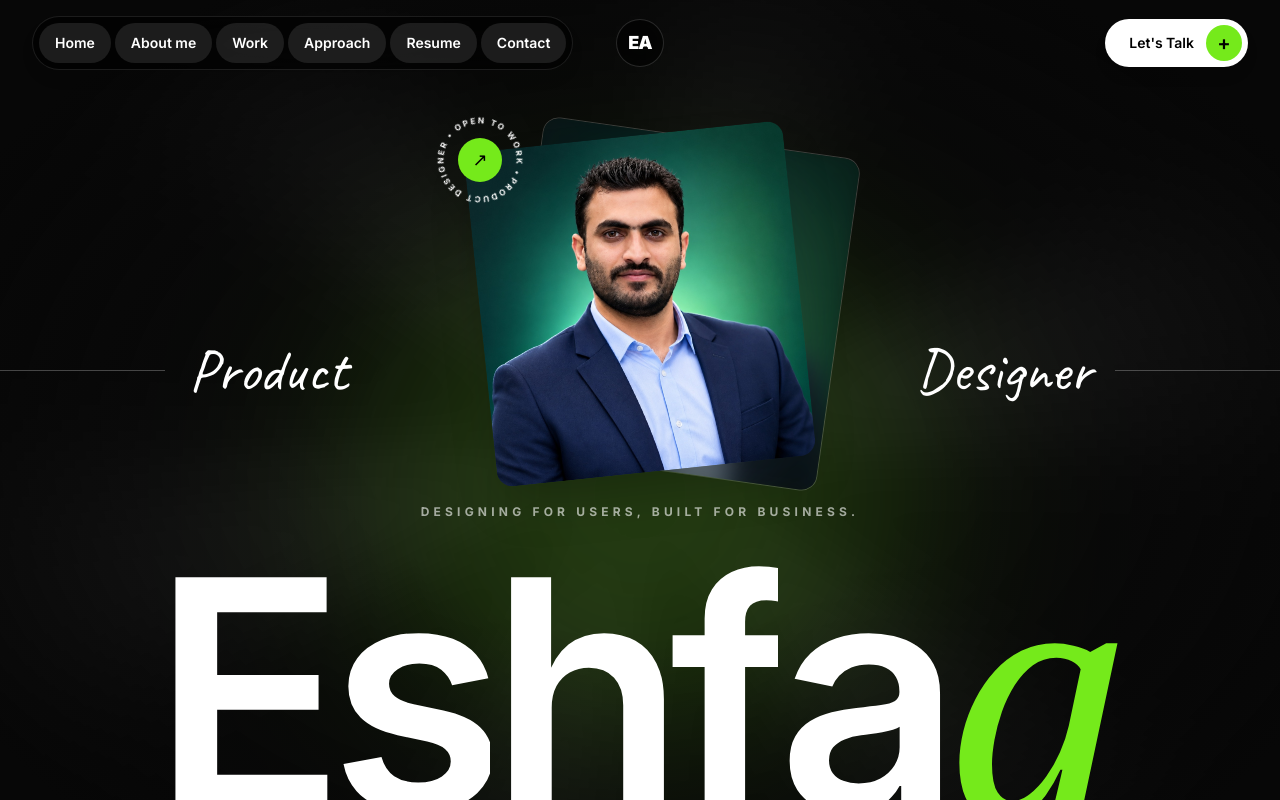
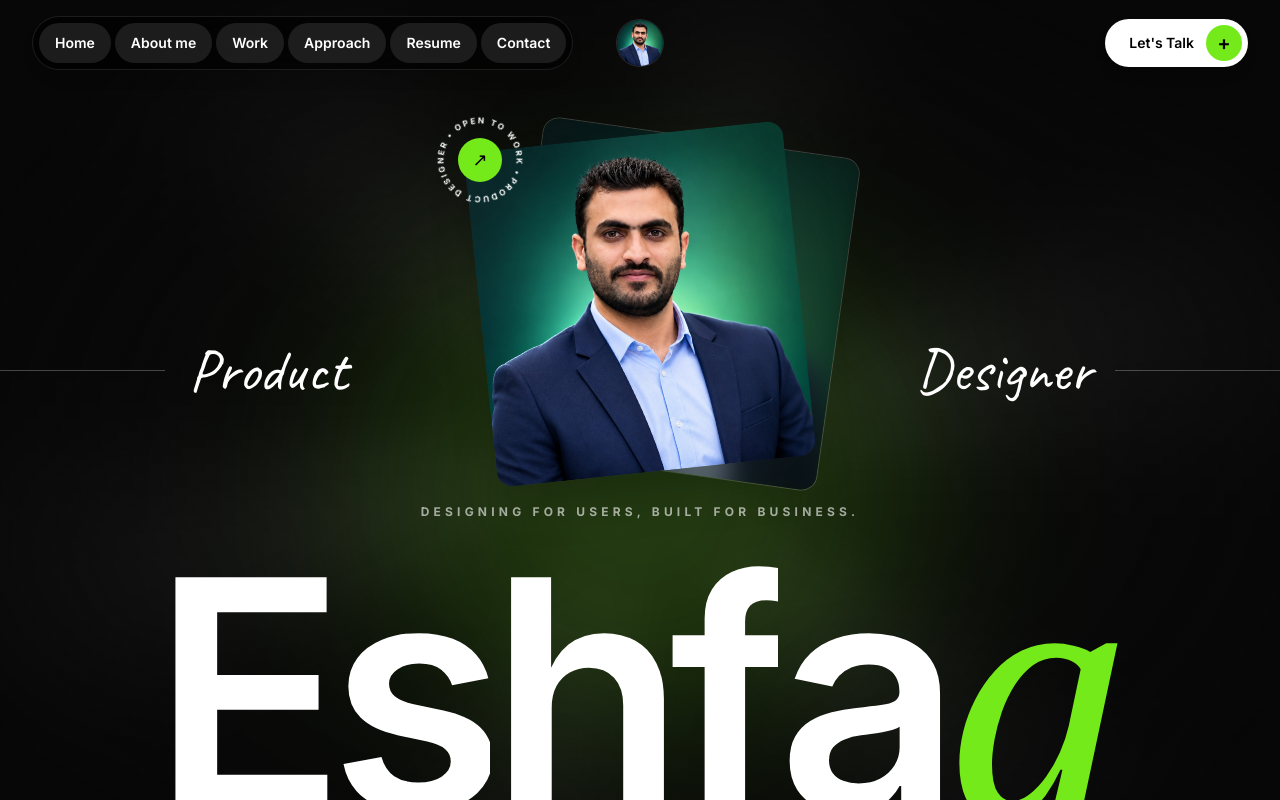
Before and after one commit to basitkarim04/Portfolio-Basit, a Next.js app: page / in a window 1280 px wide. Shown: the top 800 px of the page. Built offline with nearby package versions, Linux system fonts and the light colour scheme.

Commit message:
Update profile image in header for enhanced visual appeal

```diff
--- a/app/page.tsx
+++ b/app/page.tsx
@@ -162,9 +162,9 @@ export default function Home() {
           </button>
           <a
             href="#home"
-            className="flex h-11 w-11 items-center justify-center rounded-full border border-white/15 sm:h-12 sm:w-12 bg-black/60 text-lg font-black tracking-tighter text-white backdrop-blur-xl"
+            className="relative block h-11 w-11 overflow-hidden rounded-full border border-white/15 sm:h-12 sm:w-12 bg-black/60 text-lg font-black tracking-tighter text-white backdrop-blur-xl"
           >
-            EA
+            <Image src="/eshfaq.jpg" alt={FULL_NAME} fill sizes="48px" className="object-cover object-top" />
           </a>
           <a
             href="#contact"
```
